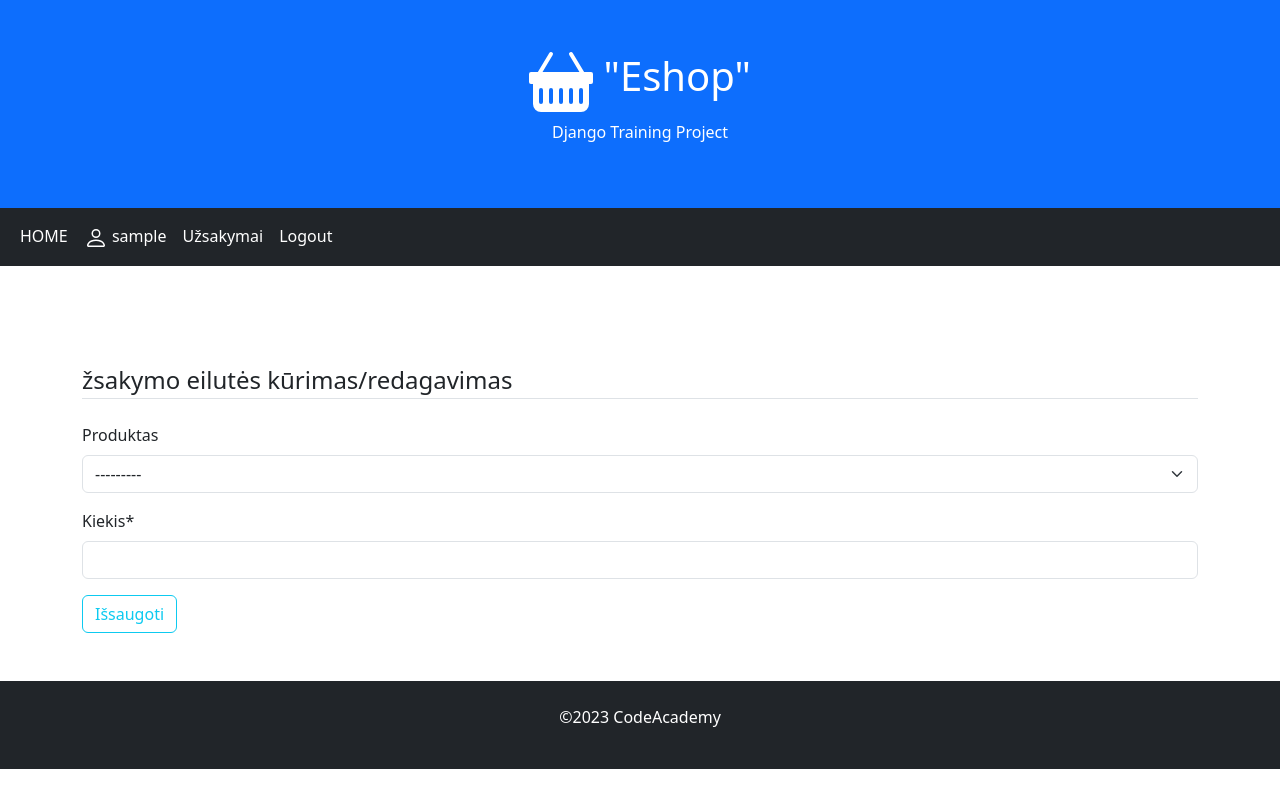
After one commit to DonatasNoreika/eshop_2023_11_03, a Django app: page /orders/1/newline/ in a window 1280 px wide. The commit adds this page. Run offline with Django 4.2, Linux system fonts and the light colour scheme; the visitor is signed in with stand-in values (Sample User, id 1); data that the repository does not hold is empty; some libraries are stand-ins or nearby versions.

Commit message:
+Leistų pridėti užsakymo eilutes

```diff
--- a/mysite/eshop/templates/order.html
+++ b/mysite/eshop/templates/order.html
@@ -30,4 +30,5 @@
         <td>{{ order.total }}</td>
     </tr>
 </table>
+<a class="btn btn-secondary btn-sm mt-1 mb-1" href="{% url 'orderline_new' order.id %}">Pridėti produktą</a>
 {% endblock %}
--- /dev/null
+++ b/mysite/eshop/templates/orderline_form.html
@@ -0,0 +1,19 @@
+{% extends "base.html" %}
+
+{% block "title" %}Užsakymo eilutės kūrimas/redagavimas{% endblock %}
+
+{% block "content" %}
+<div class="content-section">
+    <form method="POST">
+        {% load crispy_forms_tags %}
+        {% csrf_token %}
+        <fieldset class="form-group">
+            <legend class="border-bottom mb-4">žsakymo eilutės kūrimas/redagavimas</legend>
+            {{ form|crispy }}
+        </fieldset>
+        <div class="form-group">
+            <button class="btn btn-outline-info" type="submit">Išsaugoti</button>
+        </div>
+    </form>
+</div>
+{% endblock %}
--- a/mysite/eshop/urls.py
+++ b/mysite/eshop/urls.py
@@ -1,10 +1,15 @@
 from django.contrib import admin
 from django.urls import path, include
-from .views import ProductListView, OrderListView, OrderDetailView, OrderCreateView
+from .views import (ProductListView,
+                    OrderListView,
+                    OrderDetailView,
+                    OrderCreateView,
+                    OrderLineCreateView)
 
 urlpatterns = [
     path("", ProductListView.as_view(), name="products"),
     path('orders/', OrderListView.as_view(), name="orders"),
     path('orders/<int:pk>/', OrderDetailView.as_view(), name="order"),
     path('orders/new/', OrderCreateView.as_view(), name="orders_new"),
+    path('orders/<int:pk>/newline/', OrderLineCreateView.as_view(), name="orderline_new"),
 ]
--- a/mysite/eshop/views.py
+++ b/mysite/eshop/views.py
@@ -1,6 +1,6 @@
-from django.shortcuts import render
+from django.shortcuts import render, reverse
 from django.views import generic
-from .models import Product, Order
+from .models import Product, Order, OrderLine
 from django.contrib.auth.mixins import LoginRequiredMixin
 
 # Create your views here.
@@ -34,3 +34,18 @@ class OrderCreateView(LoginRequiredMixin, generic.CreateView):
         form.instance.user = self.request.user
         form.save()
         return super().form_valid(form)
+
+
+class OrderLineCreateView(LoginRequiredMixin, generic.CreateView):
+    model = OrderLine
+    fields = ['product', 'quantity']
+    template_name = "orderline_form.html"
+    success_url = "/orders/"
+
+    def get_success_url(self):
+        return reverse('order', kwargs={'pk': self.kwargs['pk']})
+
+    def form_valid(self, form):
+        form.instance.order = Order.objects.get(pk=self.kwargs['pk'])
+        form.save()
+        return super().form_valid(form)
```
